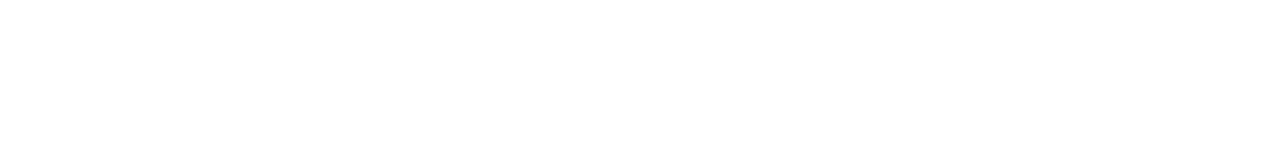
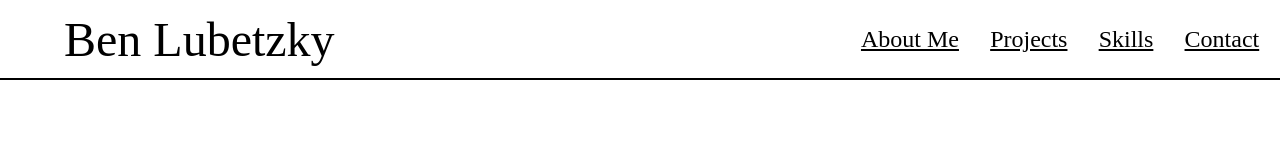
Before and after one commit to BenLubetzky/profile_website, a plain HTML site: page main.html in a window 1280 px wide. Drawn offline with Linux system fonts and the light colour scheme.

Commit message:
Add Breadcrumbs

```diff
--- a/main.html
+++ b/main.html
@@ -8,8 +8,17 @@
 <body>
 
     <div class="breadcrumbs">
+        <h1 id="nameLogo">Ben Lubetzky</h1>
+        <ul>
+            <li><a href="#AboutMe">About Me</a></li>
+            <li><a href="#Projects">Projects</a></li>
+            <li><a href="#Skills">Skills</a></li>
+            <li><a href="#Contact">Contact</a></li>
+        </ul>
+    </div>
 
-    </div>
+
+    <script src="./script.js"></script>
 
 </body>
 
--- a/stylesheet.css
+++ b/stylesheet.css
@@ -1,3 +1,44 @@
-h1{
+*{
+    margin: 0;
+    padding: 0;
+}
+
+/* TOP PART*/
+
+/* Bread Crumbs */
+
+.breadcrumbs{
+    width:100%;
+    position:relative;
+    top: 0;
+    z-index:10;
+    border-bottom: 2px solid black;
+    height: 5rem;
+    display: flex;
+    justify-content: space-between;
+    padding:0 1.3rem 0 4rem;
+    box-sizing: border-box;
+    align-items: center;
+}
+
+.breadcrumbs li{
+    display: inline;
+    margin-left: 1.7rem;
+    font-size:1.5rem;
+}
+
+.breadcrumbs a{
+    color:black;
+    cursor: pointer;
+    transition: color 2s ease;
+
+}
+
+.breadcrumbs a:hover{
     color:red;
 }
+
+#nameLogo{
+    font-size: 3em;
+    font-weight: 300;
+}
```
